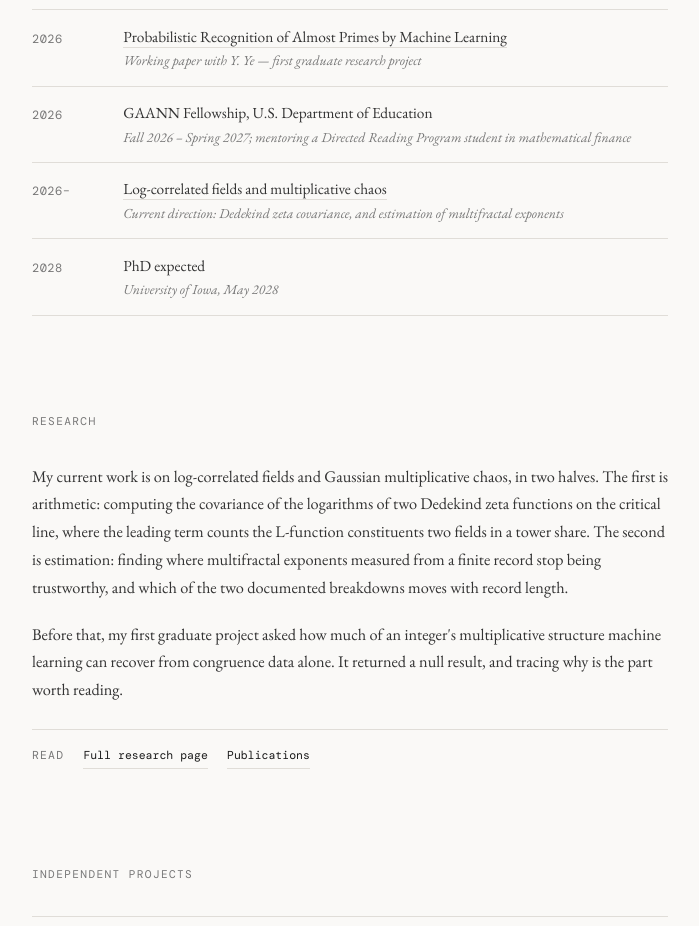
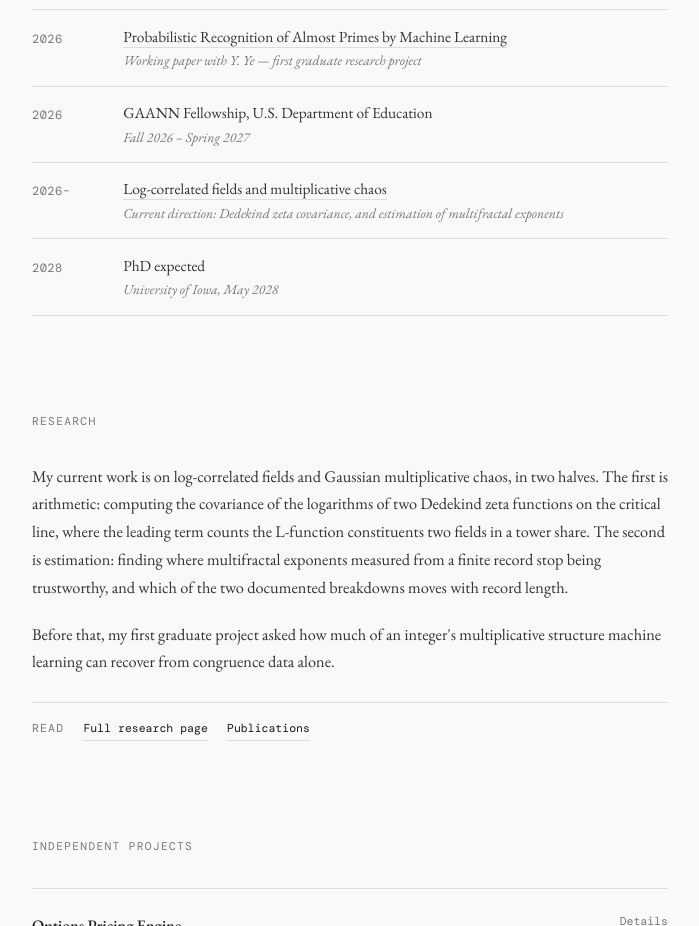
Before and after one commit to lgomez010/lgomez010.github.io, a plain HTML site: page index.html in a window 1280 px wide. Shown: the part 1140-2066 px from the top of the page, without its empty margins (290-989 px from the left). Drawn offline with nearby package versions, Linux system fonts and the light colour scheme; a web font is replaced by a local one.

Commit message:
Update index.html

```diff
--- a/index.html
+++ b/index.html
@@ -110,7 +110,7 @@
             <span class="year">2026</span>
             <span class="event">
               GAANN Fellowship, U.S. Department of Education
-              <span class="detail">Fall 2026 – Spring 2027; mentoring a Directed Reading Program student in mathematical finance</span>
+              <span class="detail">Fall 2026 – Spring 2027</span>
             </span>
           </li>
           <li>
@@ -146,8 +146,7 @@
           </p>
           <p>
             Before that, my first graduate project asked how much of an integer's multiplicative
-            structure machine learning can recover from congruence data alone. It returned a null
-            result, and tracing why is the part worth reading.
+            structure machine learning can recover from congruence data alone.
           </p>
         </div>
         <div class="related">
```
